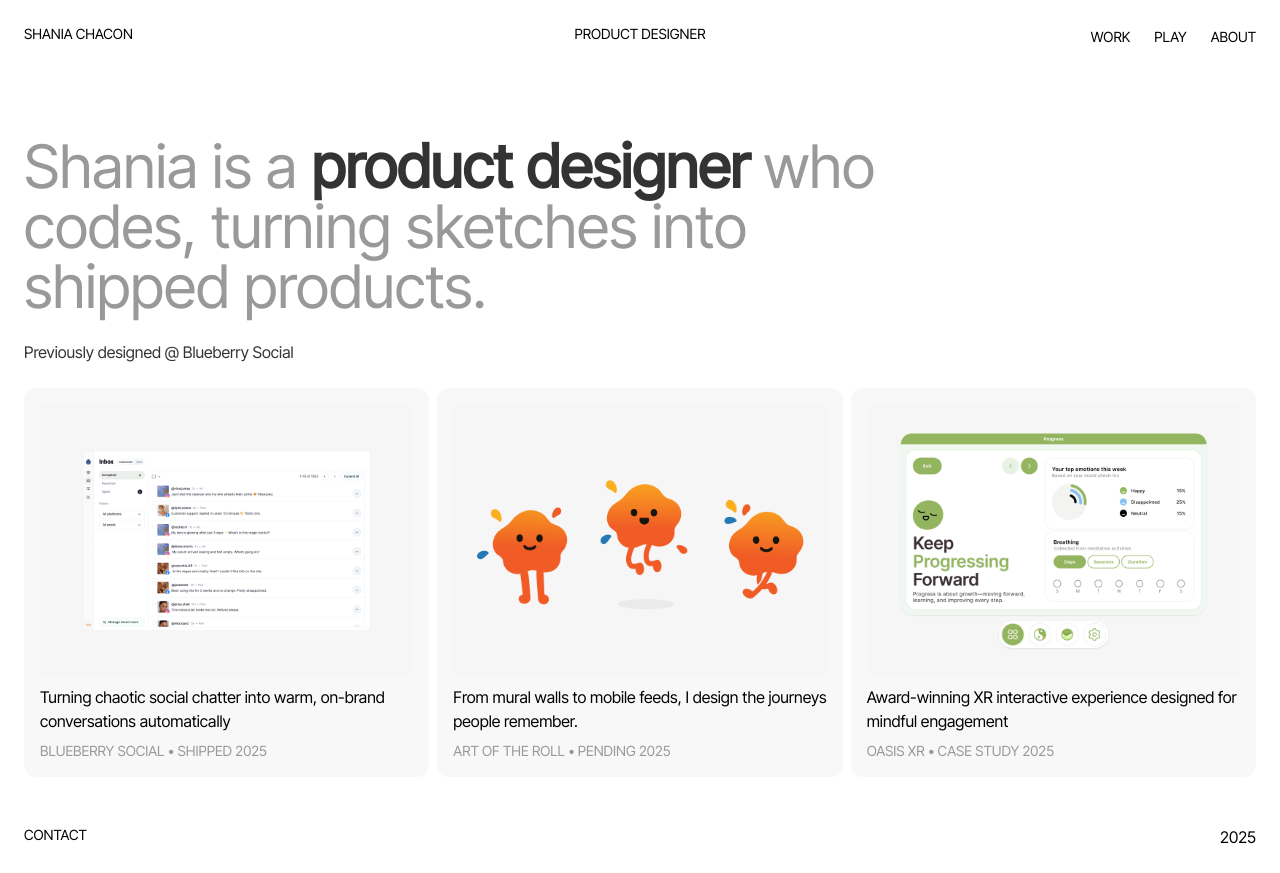
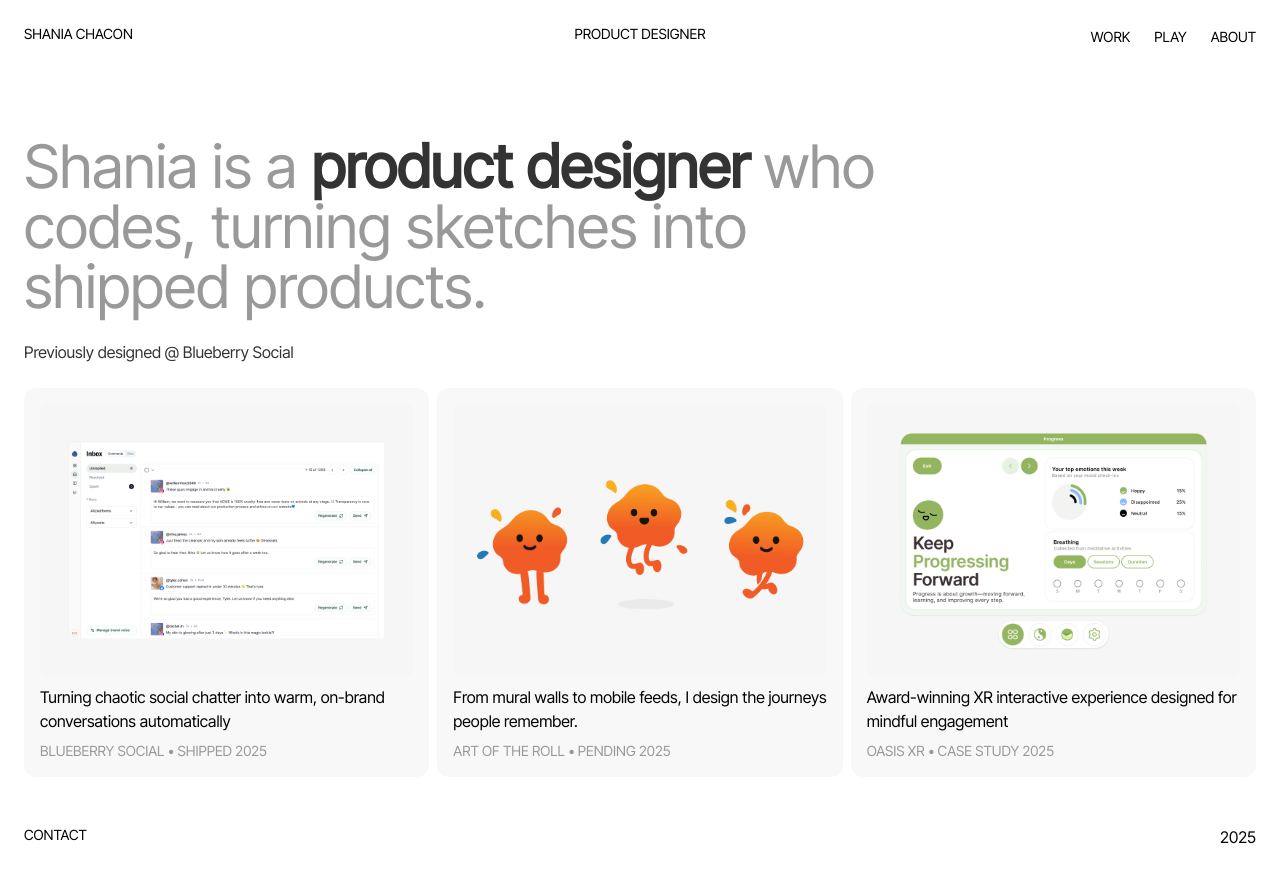
Before and after one commit to chaconshania/PortfolioV2, a Next.js app: page / in a window 1280 px wide. Built offline with nearby package versions, Linux system fonts and the light colour scheme.

Commit message:
Update page.tsx

```diff
--- a/src/app/page.tsx
+++ b/src/app/page.tsx
@@ -33,7 +33,7 @@ export default function Home() {
               <Link href="/blueberry">
                 <div className="flex flex-col gap-2 transition-colors duration-300 ease-in-out group relative rounded-xl overflow-hidden p-4 bg-[#f8f8f8]">
                   <Image
-                    src="/homepage/Inbox.png"
+                    src="/homepage/Blueberry.png"
                     className="rounded-lg w-full h-auto"
                     alt="Blueberry dashboard"
                     width={800}
```
